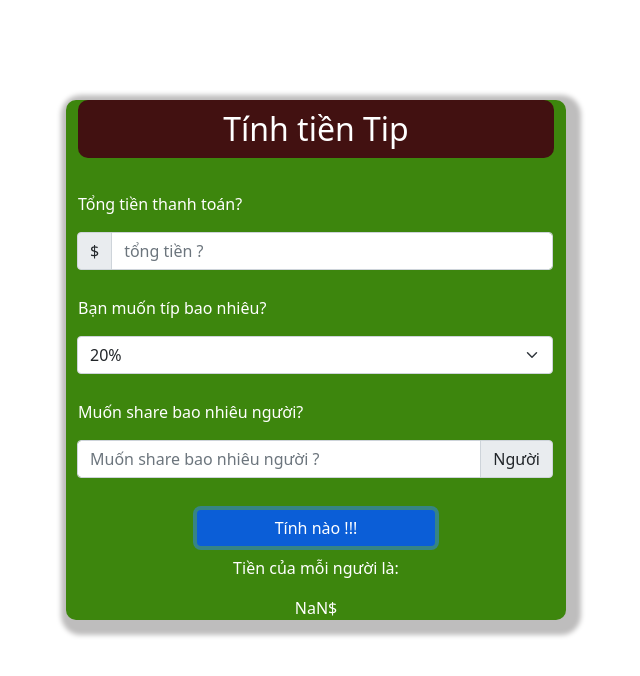
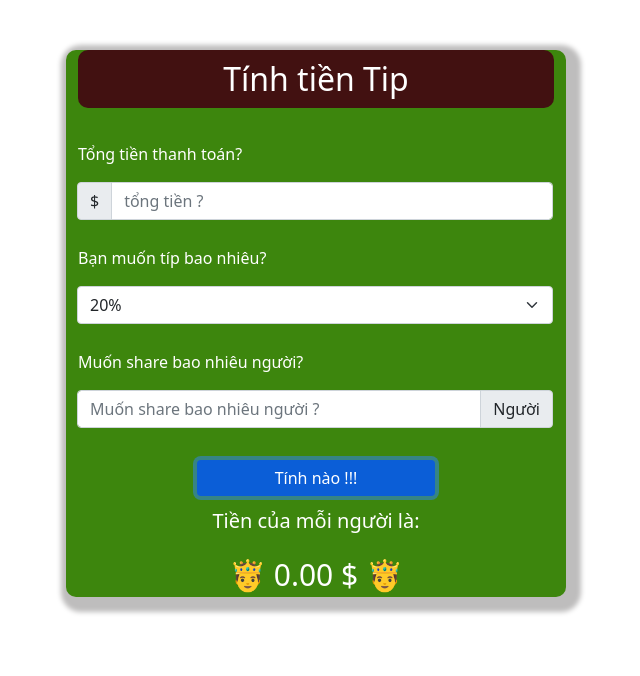
Before and after one commit to TRANTUANANH2810/tinhTienTip_JS_Cyber, a plain HTML site: page index.html in a window 1280 px wide. Both pictures are taken after a click on the button "Tính nào !!!". Shown: the whole page, without its empty margins (324-964 px from the left). Drawn offline with nearby package versions, Linux system fonts and the light colour scheme.

Commit message:
update code

```diff
--- a/index.html
+++ b/index.html
@@ -73,8 +73,8 @@
                 <button id="btSubmit" type="submit" class="btn btn-primary">
                     Tính nào !!!
                 </button>
-                <p>Tiền của mỗi người là:</p>
-                <p id="result"></p>
+                <p class="desc">Tiền của mỗi người là:</p>
+                <p id="result">🤴 0.00 $ 🤴</p>
             </div>
         </div>
 
--- a/index.js
+++ b/index.js
@@ -1,14 +1,14 @@
-var bt = document.getElementById("btSubmit");
+document.getElementById("btSubmit").onclick = function () {
+    var tien = +document.getElementById("ipSumMoney").value;
+    var nguoi = +document.getElementById("ipPeople").value;
+    var tip = +document.getElementById("tip").value;
 
-function tinh() {
-    var tien = Number(document.getElementById("ipSumMoney").value);
-    var nguoi = Number(document.getElementById("ipPeople").value);
-    var tip = Number(document.getElementById("tip").value);
     var kq = document.getElementById("result");
 
-    var tienMoiNguoi = (tien + (tien * tip) / 100) / nguoi;
-
-    kq.innerHTML = tienMoiNguoi.toFixed(2) + "$";
-}
-
-bt.onclick = tinh;
+    if (tien == "" || nguoi == "" || tip == "") {
+        alert(" Vui long nhap day du thong tin :::");
+    } else {
+        var tienMoiNguoi = (tien + (tien * tip) / 100) / nguoi;
+        kq.innerHTML = "🤴" + tienMoiNguoi.toFixed(2) + "$" + "🤴";
+    }
+};
--- a/style.css
+++ b/style.css
@@ -1,6 +1,6 @@
 .container {
     width: 500px;
-    margin-top: 100px;
+    margin-top: 50px;
     background-color: rgb(61, 134, 13);
     border-radius: 10px;
     box-shadow: 5px 5px 5px 10px #bebdbd;
@@ -18,6 +18,14 @@
     margin-top: 10px;
 }
 
+.desc {
+    font-size: 20px;
+}
+
+#result {
+    font-size: 30px;
+}
+
 .btn {
     width: 50%;
     color: #fff;
```
